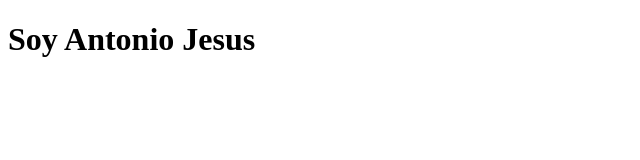
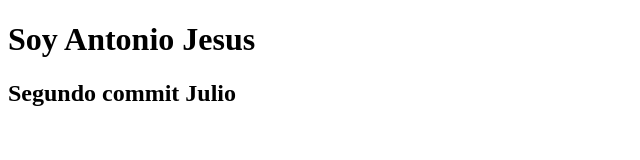
Before and after one commit to antjserrano/ajjulio, a plain HTML site: page index.html in a window 1280 px wide. Shown: the whole page, without its empty margins (0-640 px from the left). Drawn offline with Linux system fonts and the light colour scheme.

Commit message:
Contenido 2

```diff
--- a/index.html
+++ b/index.html
@@ -7,5 +7,6 @@
 </head>
 <body>
     <h1>Soy Antonio Jesus</h1>
+    <h2>Segundo commit Julio</h2>
 </body>
 </html>
```
